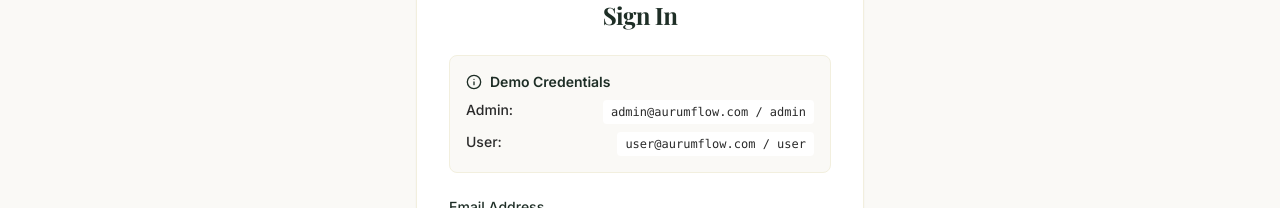
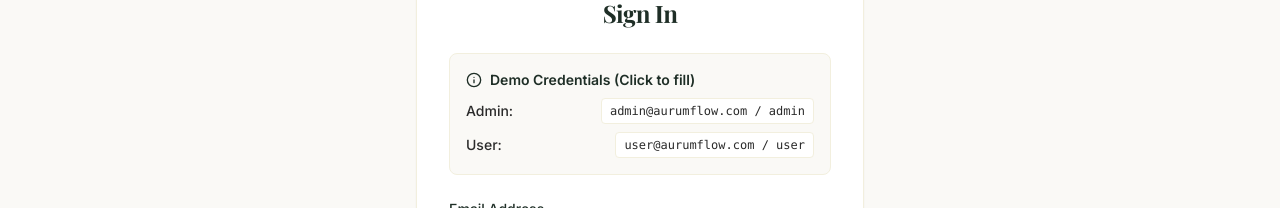
Before and after one commit to Ayushsoni9125/aurumflow, a React (Vite) app in the folder client/: page /login in a window 1280 px wide. Shown: the part 231-439 px from the top of the page. Built offline with nearby package versions, Linux system fonts and the light colour scheme; a web font is replaced by a local one.

Commit message:
make demo credentials clickable to auto-fill login form

```diff
--- a/client/src/pages/Login.tsx
+++ b/client/src/pages/Login.tsx
@@ -33,16 +33,34 @@
         <div className="bg-ivory-100 border border-ivory-200 rounded-lg p-4 mb-6 text-sm text-charcoal-800">
           <div className="flex items-center gap-2 font-semibold text-forest-900 mb-2">
             <Info className="w-4 h-4" />
-            Demo Credentials
+            Demo Credentials (Click to fill)
           </div>
           <div className="space-y-2">
-            <div className="flex justify-between">
+            <div className="flex justify-between items-center">
               <span className="font-medium">Admin:</span>
-              <span className="font-mono text-xs bg-white px-2 py-1 rounded">admin@aurumflow.com / admin</span>
+              <button
+                type="button"
+                onClick={() => {
+                  setEmail('admin@aurumflow.com');
+                  setPassword('admin');
+                }}
+                className="font-mono text-xs bg-white hover:bg-gold-50 border border-ivory-200 px-2 py-1 rounded cursor-pointer transition-colors active:scale-95"
+              >
+                admin@aurumflow.com / admin
+              </button>
             </div>
-            <div className="flex justify-between">
+            <div className="flex justify-between items-center">
               <span className="font-medium">User:</span>
-              <span className="font-mono text-xs bg-white px-2 py-1 rounded">user@aurumflow.com / user</span>
+              <button
+                type="button"
+                onClick={() => {
+                  setEmail('user@aurumflow.com');
+                  setPassword('user');
+                }}
+                className="font-mono text-xs bg-white hover:bg-gold-50 border border-ivory-200 px-2 py-1 rounded cursor-pointer transition-colors active:scale-95"
+              >
+                user@aurumflow.com / user
+              </button>
             </div>
           </div>
         </div>
```
